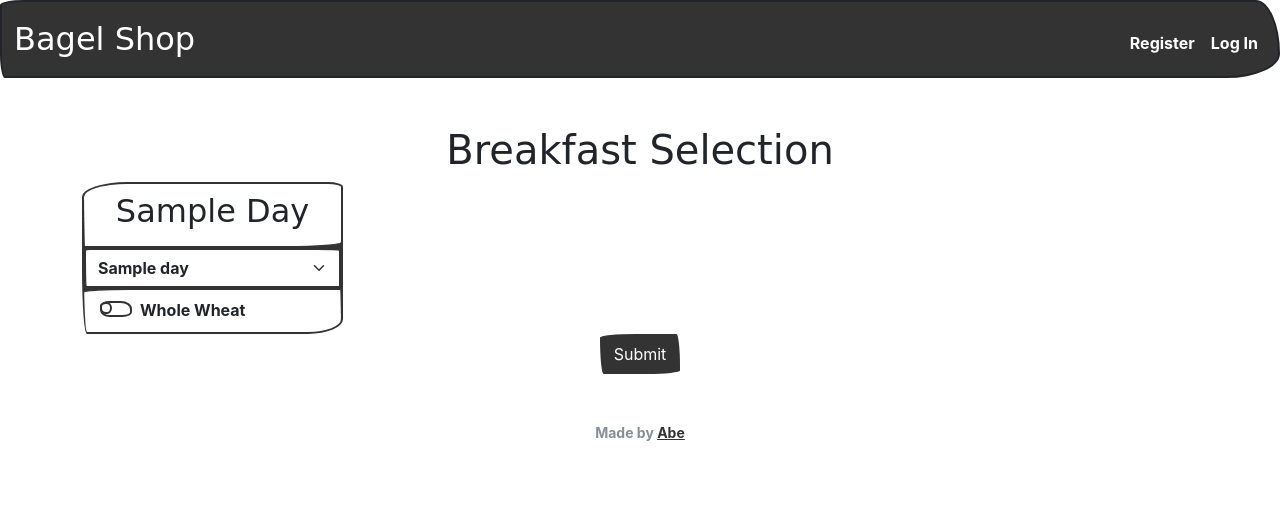
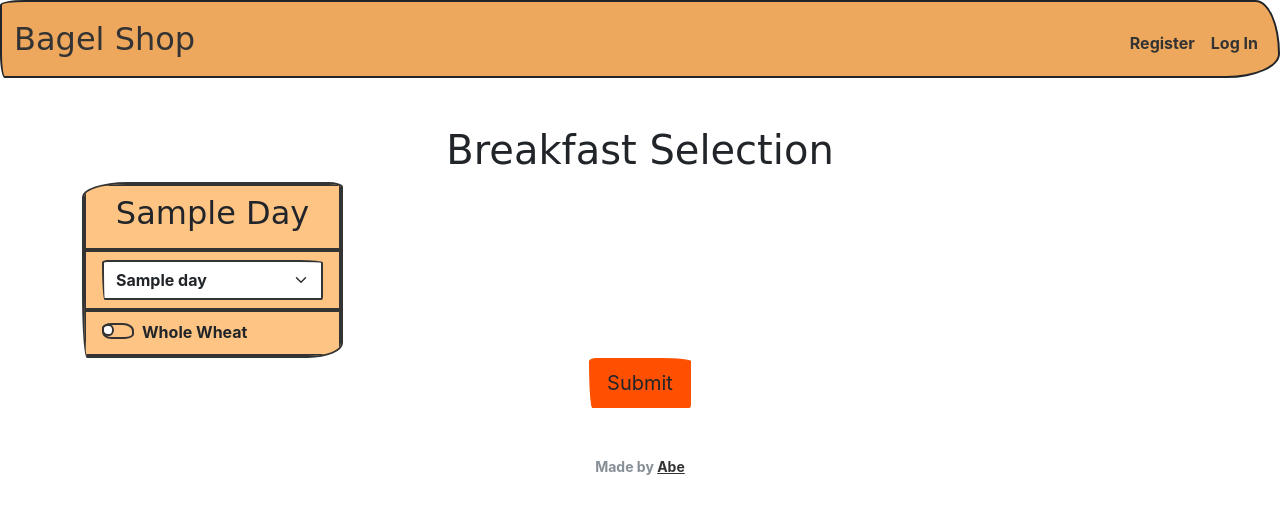
Before and after one commit to abe-101/bagel-shop, a Flask app: template templates/index.html in a window 1280 px wide. Shown: the top 514 px of the page. Run offline with Flask 2, Linux system fonts and the light colour scheme; the template is opened without the code that fills it: most values are stand-ins (such as "Sample title", 1, 10 or a date in 2020); some libraries are stand-ins or nearby versions; some web fonts are replaced.

Commit message:
add new color theme

```diff
--- a/static/styles.css
+++ b/static/styles.css
@@ -5,22 +5,18 @@ nav .navbar-brand
 }
 
 /* Colors for brand */
-nav .navbar-brand .blue
-{
-    color: #01224F;
+.bg-wholesome {
+    background-color: #EDA85D;
 }
-nav .navbar-brand .red
-{
-    color: #FF5001;
+.list-group-item-mine {
+    position:relative; display:block ; padding:.5rem 1rem;
+    color:#212529; text-decoration:none; background-color:#FDC484;
+    border:2px solid #333;
 }
-nav .navbar-brand .orange
-{
-    color: #F3BC7F;
-}
-nav .navbar-brand .green
-{
-    color: #7CBF4B;
+.btn-primary-mine {
+    color: #fff;
+    background-color: #FF5001 !important;
+    border-color: #FF5001 !important;
 }
 .capitalize {
     text-transform: capitalize;
-}
--- a/templates/index.html
+++ b/templates/index.html
@@ -12,18 +12,19 @@ Breakfast Selection
                 {% for day in selection %}
                 <div class="col">
                     <ul class="list-group">
-                        <li class="list-group-item align-items-center">
+                        <li class="list-group-item-mine align-items-center">
                             <h2 class="capitalize">{{ day }}</h2>
                         </li>
-                        <li class="dropdown">
+                        <li class="list-group-item-mine align-items-center">
                             <select class="form-select" name="{{ day }}">
-                                <option value="{{ selection[day] }}" selected >{{ selection[day] }}</option>
+                                <option value="{{ selection[day] }}" disabled selected >{{ selection[day] }}</option>
+                                <div class="dropdown-divider"></div>
                                 {% for item in menu %}
                                     <option value="{{ item }}">{{ item }}</option>
                                 {% endfor %}
                             </select>
                         </li>
-                        <li class="list-group-item d-flex justify-content-between align-items-center"i>
+                        <li class="list-group-item-mine d-flex justify-content-between align-items-center"i>
                             <div class="form-check form-switch">
                                 <input class="form-check-input" type="checkbox" id="flexSwitchCheckDefault" name="{{ day }}-ww" data-com.bitwarden.browser.user-edited="yes">
                                 <label class="form-check-label" for="flexSwitchCheckDefault">Whole Wheat</label>
@@ -34,6 +35,6 @@ Breakfast Selection
                 {% endfor %}
             </div>
         </div>
-        <button type="submit" class="btn btn-primary">Submit</button>
+        <button type="submit" class="btn btn-primary-mine btn-lg">Submit</button>
     </form>
 {% endblock %}
--- a/templates/layout.html
+++ b/templates/layout.html
@@ -22,9 +22,9 @@
     </head>
 
     <body>
-        <nav class="navbar navbar-expand-lg navbar-dark bg-primary">
+        <nav class="navbar navbar-expand-lg navbar-light bg-wholesome">
             <div class="container-fluid">
-                <a class="navbar-brand" href="#">Bagel Shop</a>
+                <a class="navbar-brand" href="/">Bagel Shop</a>
                 <button class="navbar-toggler" type="button" data-bs-toggle="collapse" data-bs-target="#navbarColor01" aria-controls="navbarColor01" aria-expanded="false" aria-label="Toggle navigation">
                     <span class="navbar-toggler-icon"></span>
                 </button>
```
